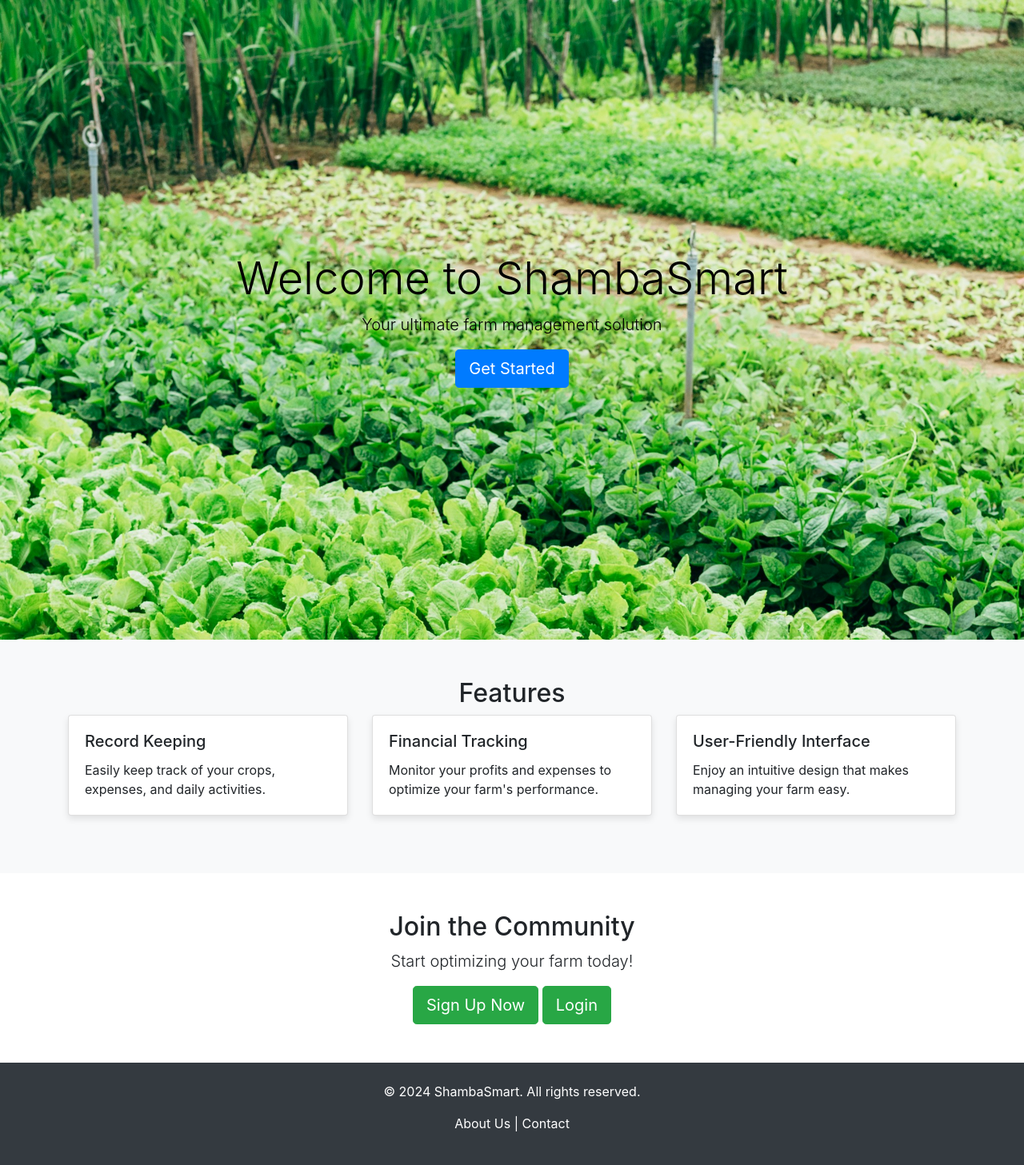
After one commit to Yator1/ShambaSmart, a Flask app: page /landing in a window 1280 px wide. The commit adds this page. Shown: the whole page at 80% size. Run offline with Flask 3, Linux system fonts and the light colour scheme; some libraries are stand-ins or nearby versions.

Commit message:
added landing page

```diff
--- a/website/auth.py
+++ b/website/auth.py
@@ -29,13 +29,13 @@ def login():
                 flash('Incorrect password, try again', category='error')
         else:
             flash('Login failed. Check your username.', category='error')
-    return render_template('login.html', farmer=current_user)
+    return render_template('login.html', farmer=current_user, farm=None)
 
 @auth.route('/logout')
 @login_required
 def logout():
     logout_user()
-    return redirect(url_for('auth.login'))
+    return redirect(url_for('views.landing'))
 
 @auth.route('/signup', methods=['GET', 'POST'])
 def signup():
--- a/website/static/styles.css
+++ b/website/static/styles.css
@@ -31,3 +31,15 @@ main {
     width: 100%;
     box-shadow: 0 4px 8px rgba(0, 0, 0, 0.1);
 }
+
+.hero {
+    background-image: url('markus-winkler-HeqXGxnsnX4-unsplash.jpg'); /* Replace with your image URL */
+    background-color: rgba(255, 255, 255, 0.5);
+    background-size: cover;
+    color: rgb(0, 0, 0);
+    height: 100vh;
+    display: flex;
+    align-items: center;
+    justify-content: center;
+    text-align: center;
+}
--- a/website/templates/base.html
+++ b/website/templates/base.html
@@ -32,7 +32,7 @@
             <!-- Sidebar -->
             <div class="col-auto sidebar" id="sidebar">
                 <div class="d-flex flex-column p-3">
-                    <h2 class="mb-4">{{ farm.name }}</h2>
+                    <h2 class="mb-4">{{ farm.name if farm else 'Welcome' }}</h2>
                     <ul class="nav flex-column">
                         <li class="nav-item mb-2">
                             <a href="{{ url_for('views.home') }}" class="nav-link"><h4>Overview</h4></a>
--- /dev/null
+++ b/website/templates/landing.html
@@ -0,0 +1,72 @@
+<!DOCTYPE html>
+<html lang="en">
+<head>
+    <meta charset="UTF-8">
+    <meta name="viewport" content="width=device-width, initial-scale=1.0">
+    <title>ShambaSmart - Landing Page</title>
+    <link href="https://stackpath.bootstrapcdn.com/bootstrap/4.5.2/css/bootstrap.min.css" rel="stylesheet">
+    <link rel="stylesheet" href="../static/styles.css">
+</head>
+<body>
+
+    <header class="hero">
+        <div class="container">
+            <h1 class="display-4">Welcome to ShambaSmart</h1>
+            <p class="lead">Your ultimate farm management solution</p>
+            <a href="{{ url_for('auth.signup') }}" class="btn btn-primary btn-lg">Get Started</a>
+        </div>
+    </header>
+
+    <section class="py-5 bg-light">
+        <div class="container">
+            <h2 class="text-center">Features</h2>
+            <div class="row">
+                <div class="col-md-4">
+                    <div class="card mb-4">
+                        <div class="card-body">
+                            <h5 class="card-title">Record Keeping</h5>
+                            <p class="card-text">Easily keep track of your crops, expenses, and daily activities.</p>
+                        </div>
+                    </div>
+                </div>
+                <div class="col-md-4">
+                    <div class="card mb-4">
+                        <div class="card-body">
+                            <h5 class="card-title">Financial Tracking</h5>
+                            <p class="card-text">Monitor your profits and expenses to optimize your farm's performance.</p>
+                        </div>
+                    </div>
+                </div>
+                <div class="col-md-4">
+                    <div class="card mb-4">
+                        <div class="card-body">
+                            <h5 class="card-title">User-Friendly Interface</h5>
+                            <p class="card-text">Enjoy an intuitive design that makes managing your farm easy.</p>
+                        </div>
+                    </div>
+                </div>
+            </div>
+        </div>
+    </section>
+
+    <section class="py-5 text-center">
+        <div class="container">
+            <h2>Join the Community</h2>
+            <p class="lead">Start optimizing your farm today!</p>
+            <a href="{{ url_for('auth.signup') }}" class="btn btn-success btn-lg">Sign Up Now</a>
+            <a href="{{ url_for('auth.login') }}" class="btn btn-success btn-lg">Login</a>
+        </div>
+    </section>
+
+    <footer class="py-4 bg-dark text-white">
+        <div class="container text-center">
+            <p>&copy; 2024 ShambaSmart. All rights reserved.</p>
+            <p><a href="#" class="text-white">About Us</a> | <a href="/contact" class="text-white">Contact</a></p>
+        </div>
+    </footer>
+
+    <script src="https://code.jquery.com/jquery-3.5.1.slim.min.js"></script>
+    <script src="https://cdn.jsdelivr.net/npm/@popperjs/core@2.5.2/dist/umd/popper.min.js"></script>
+    <script src="https://stackpath.bootstrapcdn.com/bootstrap/4.5.2/js/bootstrap.min.js"></script>
+</body>
+</html>
--- a/website/views.py
+++ b/website/views.py
@@ -10,6 +10,11 @@ from .utility import allowed_file
 
 views = Blueprint('views', __name__)
 
+@views.route('/landing')
+def landing():
+    if current_user.is_authenticated:
+        return redirect(url_for('views.home'))
+    return render_template('landing.html')
 
 @views.route('/', methods=['GET', 'POST'])
 @login_required
```
Also changed, not shown: website/templates/base_auth.html (added, +21 -0 lines), website/templates/login.html (+13 -9 lines), website/templates/signup.html (+23 -11 lines), website/static/markus-winkler-HeqXGxnsnX4-unsplash.jpg (added).
